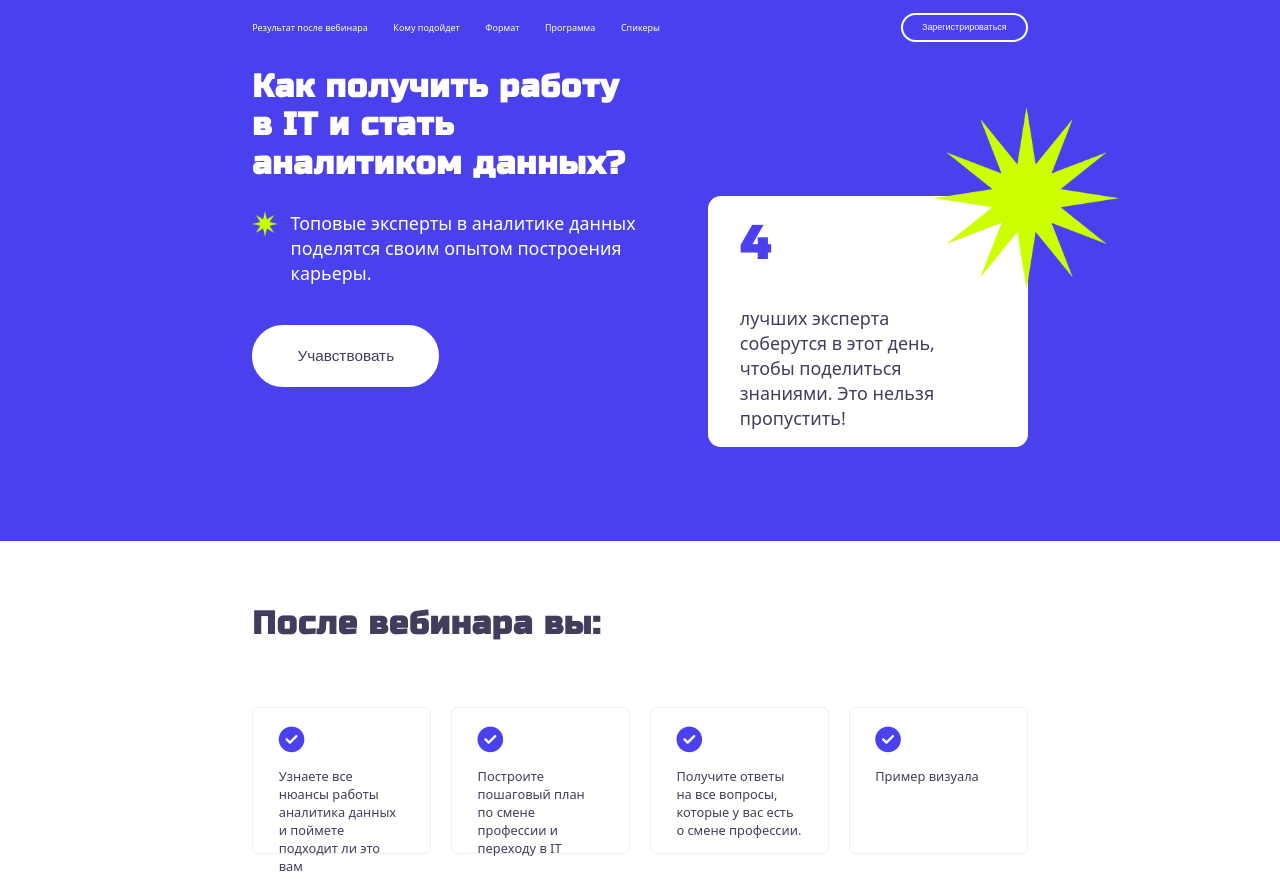
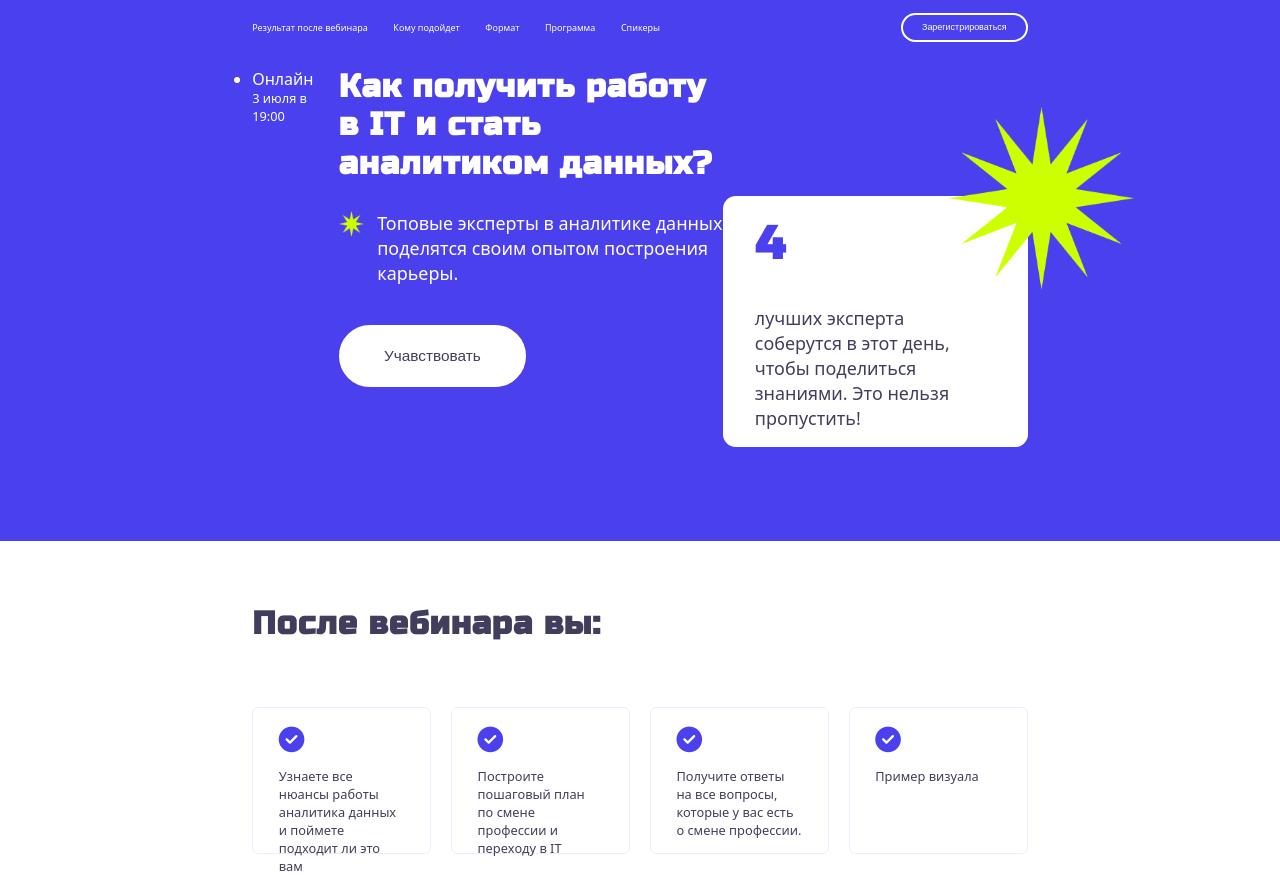
Before and after one commit to Mara-ux/Landing-1, a plain HTML site: page index.html in a window 1280 px wide. Shown: the top 879 px of the page. Drawn offline with Linux system fonts and the light colour scheme.

Commit message:
Update index.html

```diff
--- a/index.html
+++ b/index.html
@@ -22,6 +22,12 @@
         <img src="img/icons/menu.svg" id="menu-btn">
     </nav>
     <section class="main">
+        <div class="mob">
+            <ul>
+                <li><span>Онлайн</span></li>
+            </ul>
+            <p>3 июля в 19:00</p>
+        </div>
         <div class="text">
             <h1>Как получить работу в IT и стать аналитиком данных?</h1>
             <div class="mark">
```
